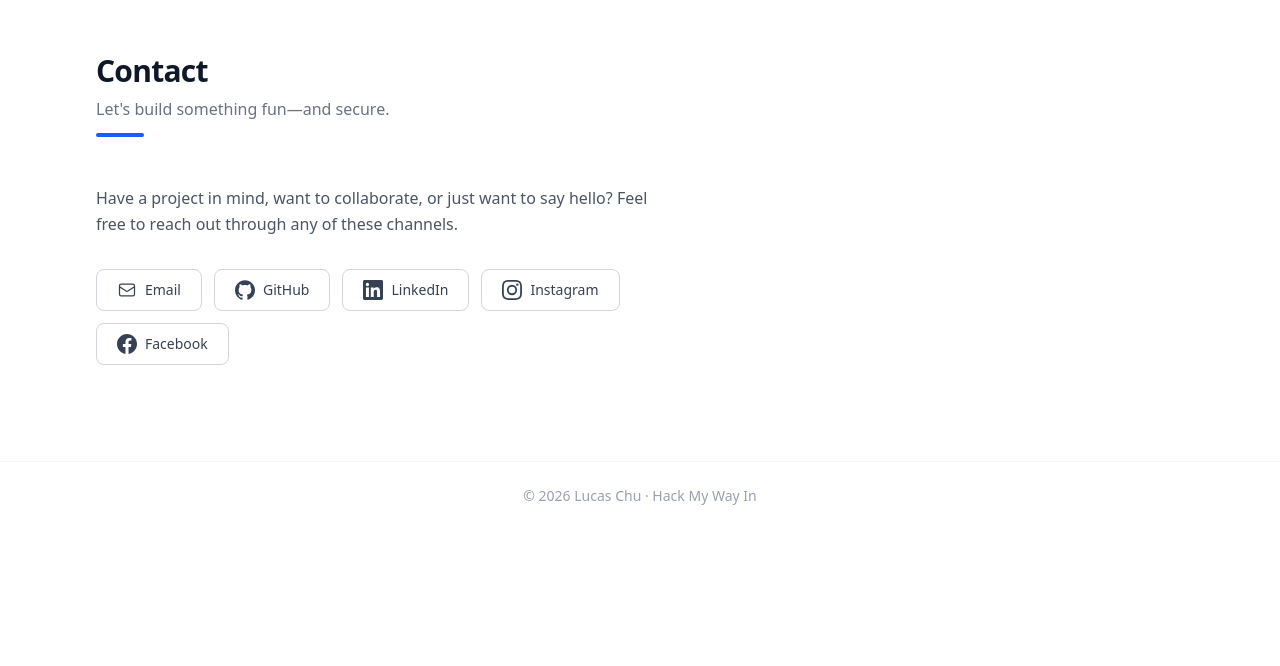
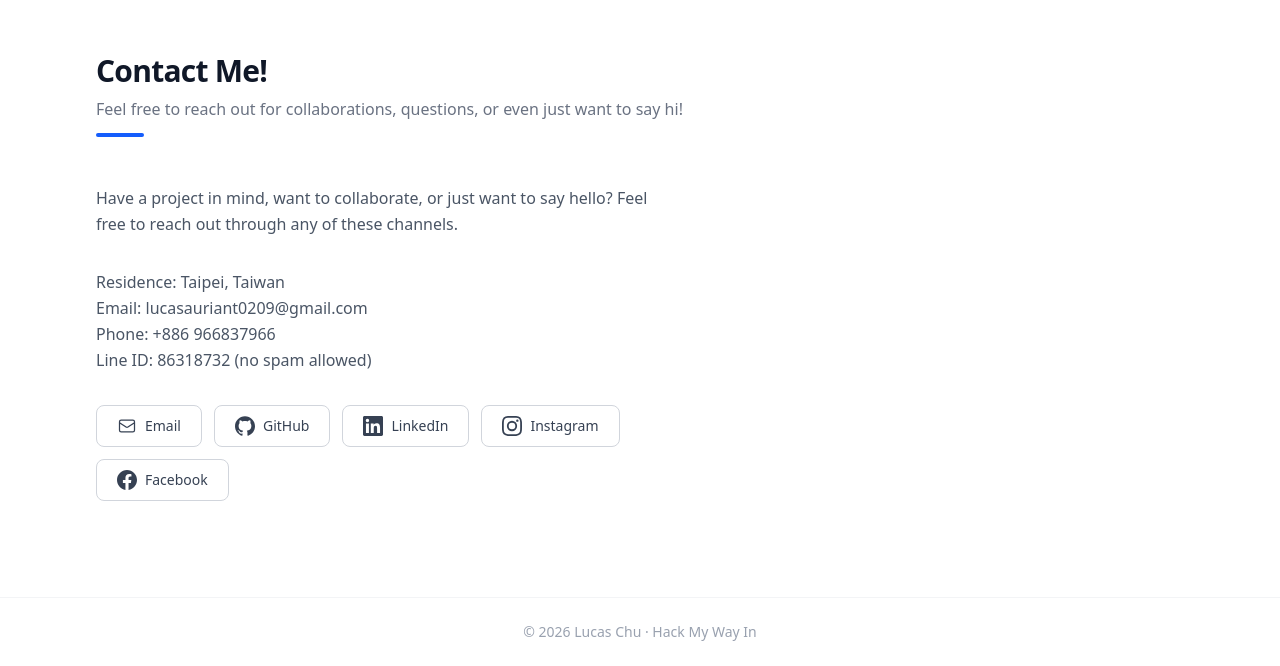
Before and after one commit to Lucas-Chu-0209/HackMyWayIn, a Next.js app: page / in a window 1280 px wide. Shown: the part 3490-4156 px from the top of the page. Before the commit the page ends 4020 px from the top, so only its background shows below. Built offline with nearby package versions, Linux system fonts and the light colour scheme.

Commit message:
modified the content in Contact block

```diff
--- a/src/components/ContactSection.tsx
+++ b/src/components/ContactSection.tsx
@@ -7,13 +7,19 @@ export default function ContactSection() {
     <section id="contact" className="py-24 bg-white">
       <div className="max-w-6xl mx-auto px-4 sm:px-6 lg:px-8">
         <SectionHeader
-          title="Contact"
-          subtitle="Let's build something fun—and secure."
+          title="Contact Me!"
+          subtitle="Feel free to reach out for collaborations, questions, or even just want to say hi!"
         />
         <div className="max-w-xl">
           <p className="text-gray-600 mb-8 leading-relaxed">
             Have a project in mind, want to collaborate, or just want to say hello?
             Feel free to reach out through any of these channels.
+          </p>
+          <p className="text-gray-600 mb-8 leading-relaxed">
+            Residence: Taipei, Taiwan<br></br>
+            Email: lucasauriant0209@gmail.com<br></br>
+            Phone: +886 966837966<br></br>
+            Line ID: 86318732 (no spam allowed)
           </p>
           <div className="flex flex-wrap gap-3">
             {contactLinks.map((link) => (
```
